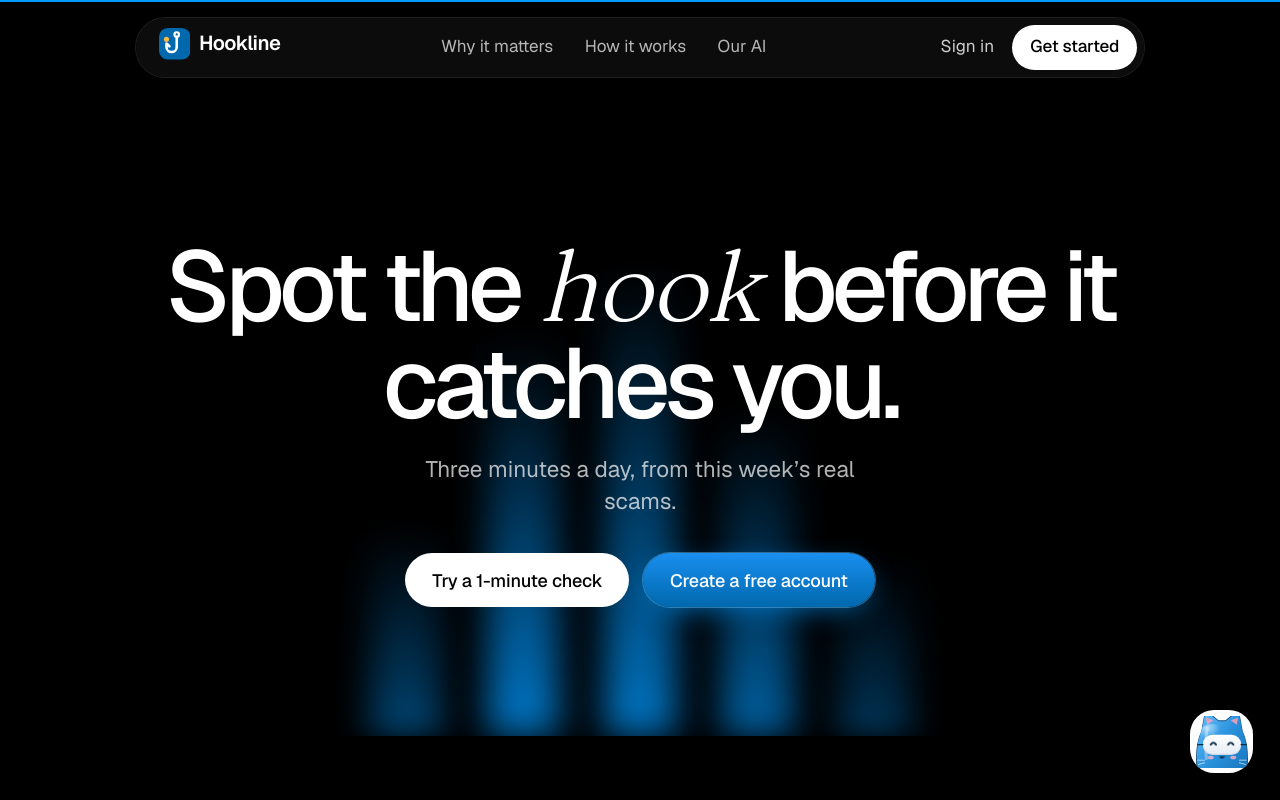
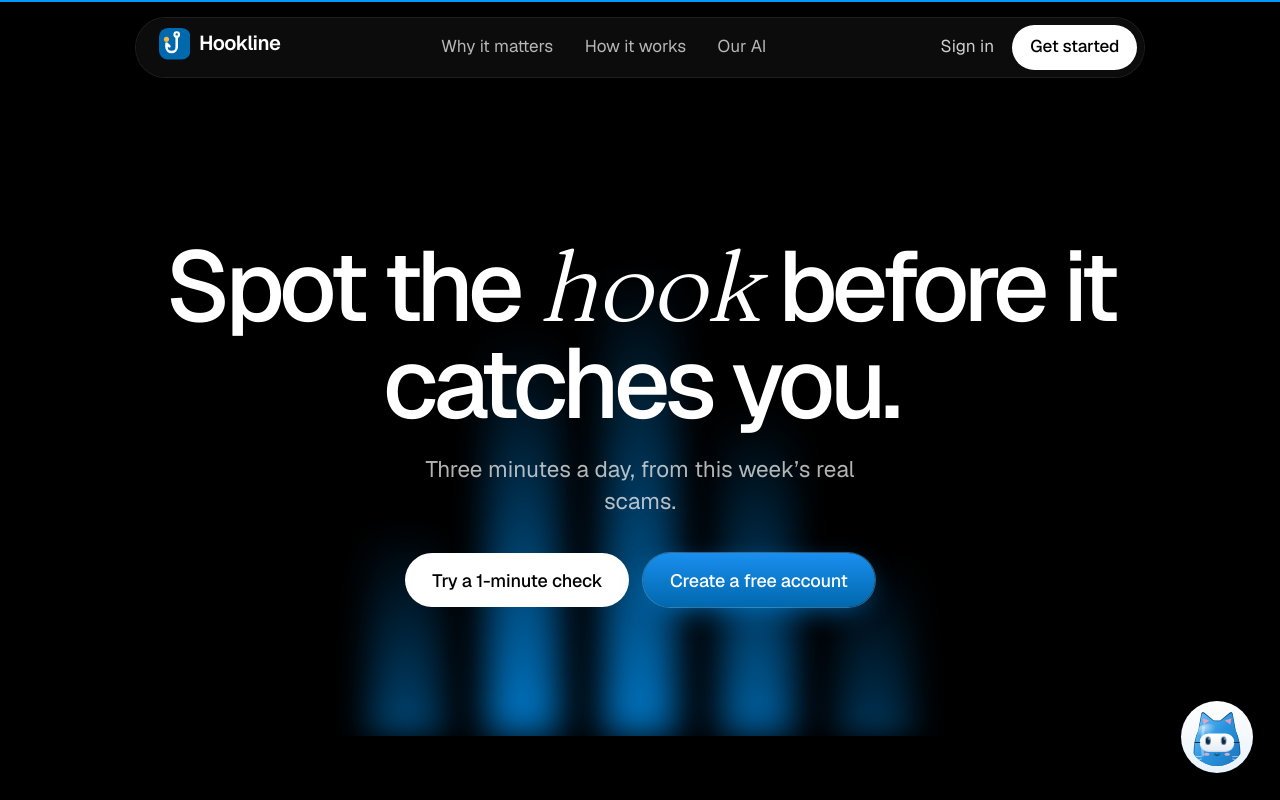
Before and after one commit to Ibad-10/HookLine, a Next.js app: page / in a window 1280 px wide. Both pictures are taken after a click on the button 1217 px from the left and 618 px from the top of the page. Shown: the top 800 px of the page. Built offline with nearby package versions, Linux system fonts and the light colour scheme; no server answers.

Commit message:
feat: Sly's minimised avatar shows her whole head, eyes follow the cursor, and she naps with floating Z's when idle (and on touch screens)

```diff
--- a/src/app/globals.css
+++ b/src/app/globals.css
@@ -336,4 +336,6 @@ html.dark {
 @keyframes sly-blink { 0%, 92%, 100% { transform: scaleY(1); } 95% { transform: scaleY(0.12); } }
 .sly-bob { animation: sly-bob 3s ease-in-out infinite; }
 .sly-blink { transform-box: fill-box; transform-origin: center; animation: sly-blink 4.2s ease-in-out infinite; }
-@media (prefers-reduced-motion: reduce) { .sly-bob, .sly-blink { animation: none; } }
+@keyframes sly-z { 0% { opacity: 0; transform: translate(0, 4px) scale(0.7); } 30% { opacity: 1; } 100% { opacity: 0; transform: translate(6px, -14px) scale(1.1); } }
+.sly-z { animation: sly-z 1.8s ease-out infinite; opacity: 0; }
+@media (prefers-reduced-motion: reduce) { .sly-bob, .sly-blink, .sly-z { animation: none; } }
--- a/src/components/Sly.tsx
+++ b/src/components/Sly.tsx
@@ -29,7 +29,7 @@ export function SlyArt({ mood = "neutral", look = { x: 0, y: 0 }, size = 120, fa
     serious: <><rect x={74 + ex} y={88 + ey} width="12" height="14" rx="6" fill="#0b2a44" /><rect x={114 + ex} y={88 + ey} width="12" height="14" rx="6" fill="#0b2a44" /><path d="M71 84 l16 -4 M129 84 l-16 -4" stroke="#0b2a44" strokeWidth="3" strokeLinecap="round" /><path d="M95 127 h10" stroke="#0b2a44" strokeWidth="2.6" strokeLinecap="round" /></>,
   };
   return (
-    <svg width={size} height={faceOnly ? size : size * 1.1} viewBox={faceOnly ? "40 30 120 120" : "0 0 200 220"} aria-hidden>
+    <svg width={size} height={faceOnly ? size : size * 1.1} viewBox={faceOnly ? "26 8 148 148" : "0 0 200 220"} aria-hidden>
       <defs>
         <linearGradient id={`b${id}`} x1="0" y1="0" x2="1" y2="1"><stop offset="0" stopColor="#6cc4ff" /><stop offset=".45" stopColor="#2a92dd" /><stop offset="1" stopColor="#156fb6" /></linearGradient>
         <linearGradient id={`v${id}`} x1="0" y1="0" x2="0" y2="1"><stop offset="0" stopColor="#fff" /><stop offset="1" stopColor="#e6edf6" /></linearGradient>
@@ -71,12 +71,25 @@ export default function Sly() {
   const [dodge, setDodge] = useState({ x: 0, y: 0 });
   const [hop, setHop] = useState(0);
   const [bubble, setBubble] = useState(true);
+  const [asleep, setAsleep] = useState(false);
+  const idle = useRef<ReturnType<typeof setTimeout> | undefined>(undefined);
+  const wake = () => {
+    setAsleep(false);
+    clearTimeout(idle.current);
+    idle.current = setTimeout(() => setAsleep(true), 12000);
+  };
+  useEffect(() => {
+    if (window.matchMedia("(hover: none)").matches) setAsleep(true);
+    else wake();
+    return () => clearTimeout(idle.current);
+  }, []); // eslint-disable-line react-hooks/exhaustive-deps
   useEffect(() => {
     if (!bubble || typeof window === "undefined" || window.innerWidth >= 768) return;
     const t = setTimeout(() => setBubble(false), 6000);
     return () => clearTimeout(t);
   }, [bubble, line, open]);
   const box = useRef<HTMLDivElement>(null);
+  const avatar = useRef<HTMLButtonElement>(null);
   const audio = useRef<HTMLAudioElement | null>(null);
 
   // On or off (Settings), and open or closed (phones start closed to save space).
@@ -111,7 +124,8 @@ export default function Sly() {
   // Eyes follow the pointer; she slides away when it comes close (not on touch).
   useEffect(() => {
     const move = (e: PointerEvent) => {
-      const r = box.current?.getBoundingClientRect();
+      if (e.pointerType === "mouse") wake();
+      const r = (box.current ?? avatar.current)?.getBoundingClientRect();
       if (!r) return;
       const cx = r.left + r.width / 2, cy = r.top + r.height / 2;
       const dx = e.clientX - cx, dy = e.clientY - cy, dist = Math.hypot(dx, dy) || 1;
@@ -192,13 +206,23 @@ export default function Sly() {
             type="button"
             onClick={() => toggle(true)}
             aria-label="Open Sly, Hookline's mascot"
-            className="pointer-events-auto grid size-14 place-items-center overflow-hidden rounded-2xl bg-white shadow-lg ring-1 ring-line"
+            ref={avatar}
+            className="pointer-events-auto relative grid size-16 place-items-center rounded-full bg-gradient-to-b from-white to-[#e8f2fc] shadow-lg ring-1 ring-line"
             initial={still ? { opacity: 0 } : { rotateY: 90, opacity: 0 }}
             animate={{ rotateY: 0, opacity: 1 }}
             exit={still ? { opacity: 0 } : { rotateY: -90, opacity: 0 }}
             transition={{ duration: 0.3, ease: "easeOut" }}
           >
-            <SlyArt mood="happy" size={52} faceOnly />
+            <span className="grid size-[58px] place-items-center overflow-hidden rounded-full">
+              <SlyArt mood={asleep ? "sleepy" : "neutral"} look={asleep ? { x: 0, y: 0 } : look} size={58} faceOnly />
+            </span>
+            {asleep && !still && (
+              <span aria-hidden className="pointer-events-none absolute -right-1 -top-3 font-semibold text-tide">
+                <span className="sly-z absolute right-3 top-3 text-[11px]">z</span>
+                <span className="sly-z absolute right-1 top-0 text-[14px]" style={{ animationDelay: ".6s" }}>z</span>
+                <span className="sly-z absolute -right-1 -top-3 text-[17px]" style={{ animationDelay: "1.2s" }}>Z</span>
+              </span>
+            )}
           </motion.button>
         )}
       </AnimatePresence>
```
